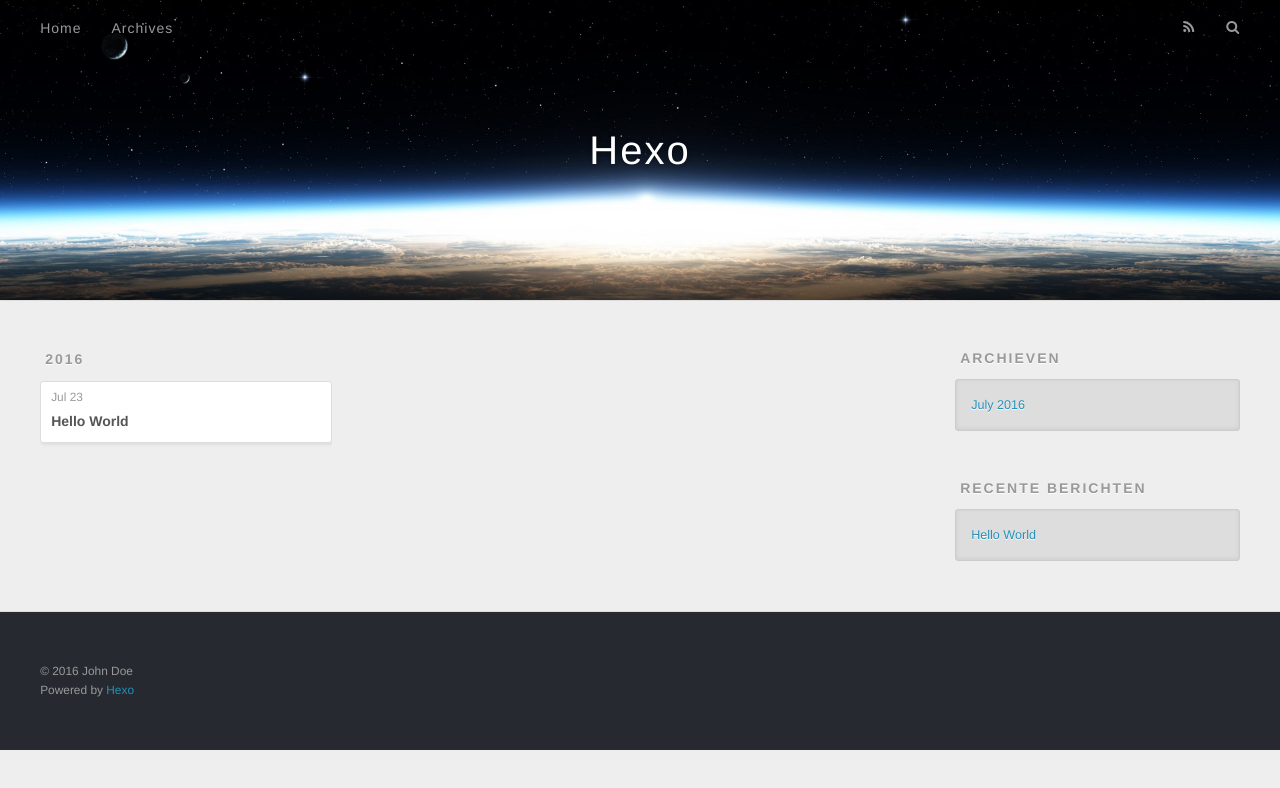
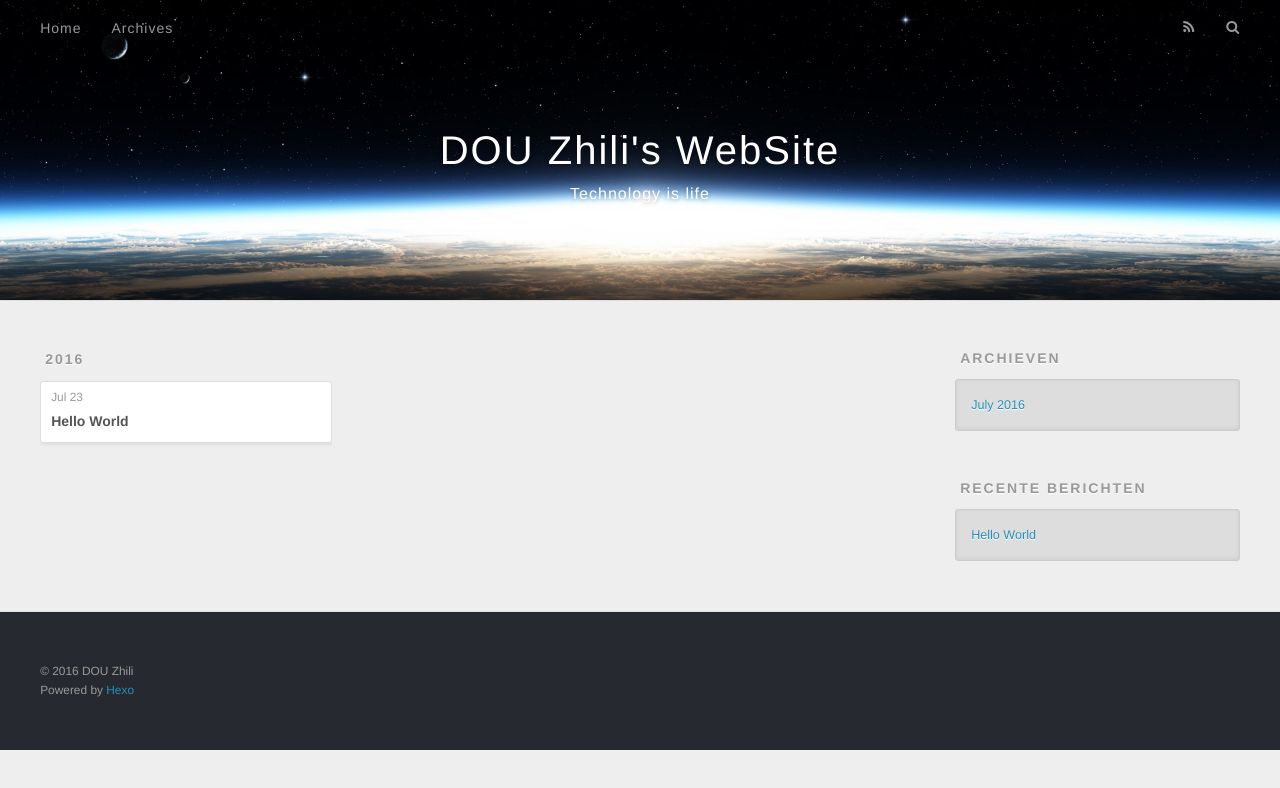
Before and after one commit to douzhili/douzhili.github.io, a plain HTML site: page archives/2016/07/index.html in a window 1280 px wide. Drawn offline with nearby package versions, Linux system fonts and the light colour scheme.

Commit message:
Site updated: 2016-07-23 19:46:46

```diff
--- a/archives/2016/07/index.html
+++ b/archives/2016/07/index.html
@@ -3,16 +3,19 @@
 <head>
   <meta charset="utf-8">
 
-  <title>Archieven: 2016/7 | Hexo</title>
+  <title>Archieven: 2016/7 | DOU Zhili&#39;s WebSite</title>
   <meta name="viewport" content="width=device-width, initial-scale=1, maximum-scale=1">
-  <meta property="og:type" content="website">
-<meta property="og:title" content="Hexo">
+  <meta name="description" content="欢迎来到我的网站 Welcome to my website">
+<meta property="og:type" content="website">
+<meta property="og:title" content="DOU Zhili's WebSite">
 <meta property="og:url" content="http://yoursite.com/archives/2016/07/index.html">
-<meta property="og:site_name" content="Hexo">
+<meta property="og:site_name" content="DOU Zhili's WebSite">
+<meta property="og:description" content="欢迎来到我的网站 Welcome to my website">
 <meta name="twitter:card" content="summary">
-<meta name="twitter:title" content="Hexo">
+<meta name="twitter:title" content="DOU Zhili's WebSite">
+<meta name="twitter:description" content="欢迎来到我的网站 Welcome to my website">
 
-    <link rel="alternate" href="/atom.xml" title="Hexo" type="application/atom+xml">
+    <link rel="alternate" href="/atom.xml" title="DOU Zhili&#39;s WebSite" type="application/atom+xml">
 
 
     <link rel="icon" href="/favicon.png">
@@ -33,8 +36,12 @@
   <div id="header-outer" class="outer">
     <div id="header-title" class="inner">
       <h1 id="logo-wrap">
-        <a href="/" id="logo">Hexo</a>
+        <a href="/" id="logo">DOU Zhili&#39;s WebSite</a>
       </h1>
+
+        <h2 id="subtitle-wrap">
+          <a href="/" id="subtitle">Technology is life</a>
+        </h2>
 
     </div>
     <div id="header-inner" class="inner">
@@ -137,7 +144,7 @@
 
   <div class="outer">
     <div id="footer-info" class="inner">
-      &copy; 2016 John Doe<br>
+      &copy; 2016 DOU Zhili<br>
       Powered by <a href="http://hexo.io/" target="_blank">Hexo</a>
     </div>
   </div>
```
Also changed, not shown: 2016/07/23/hello-world/index.html (+9 -5 lines), archives/2016/index.html (+15 -8 lines), archives/index.html (+15 -8 lines), index.html (+15 -8 lines).
